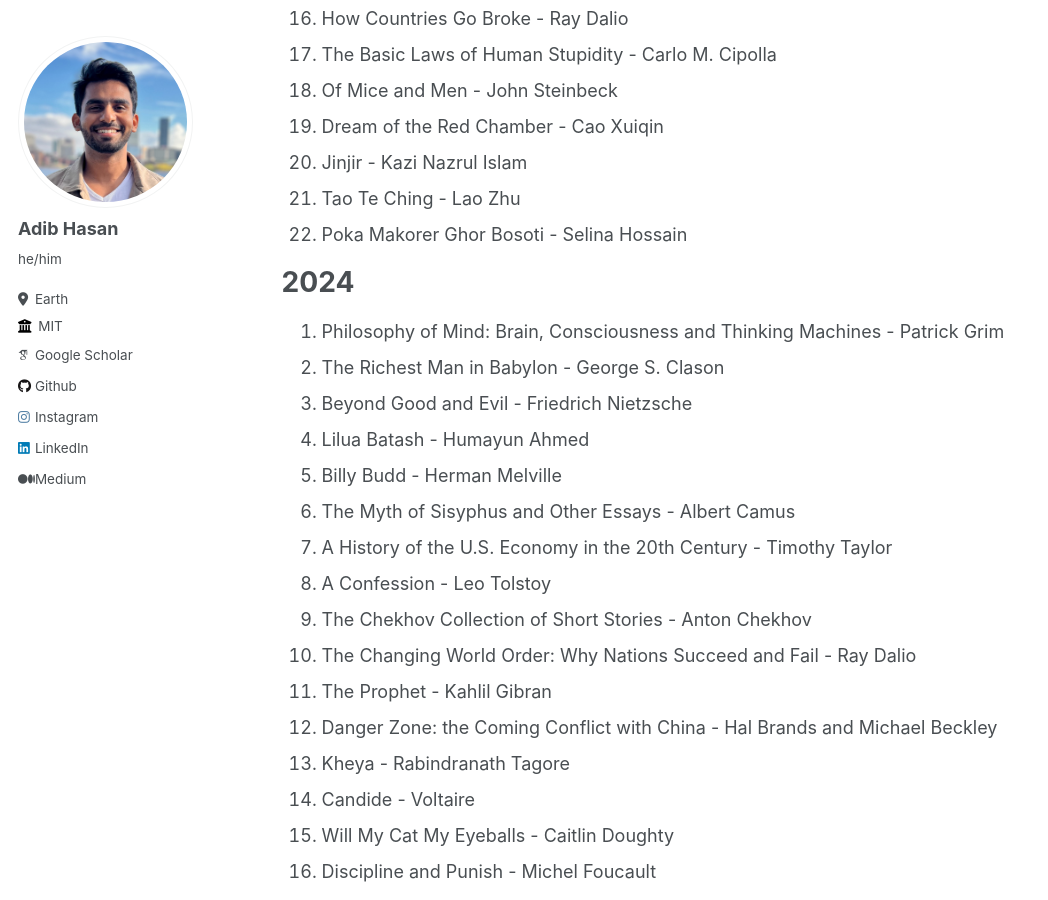
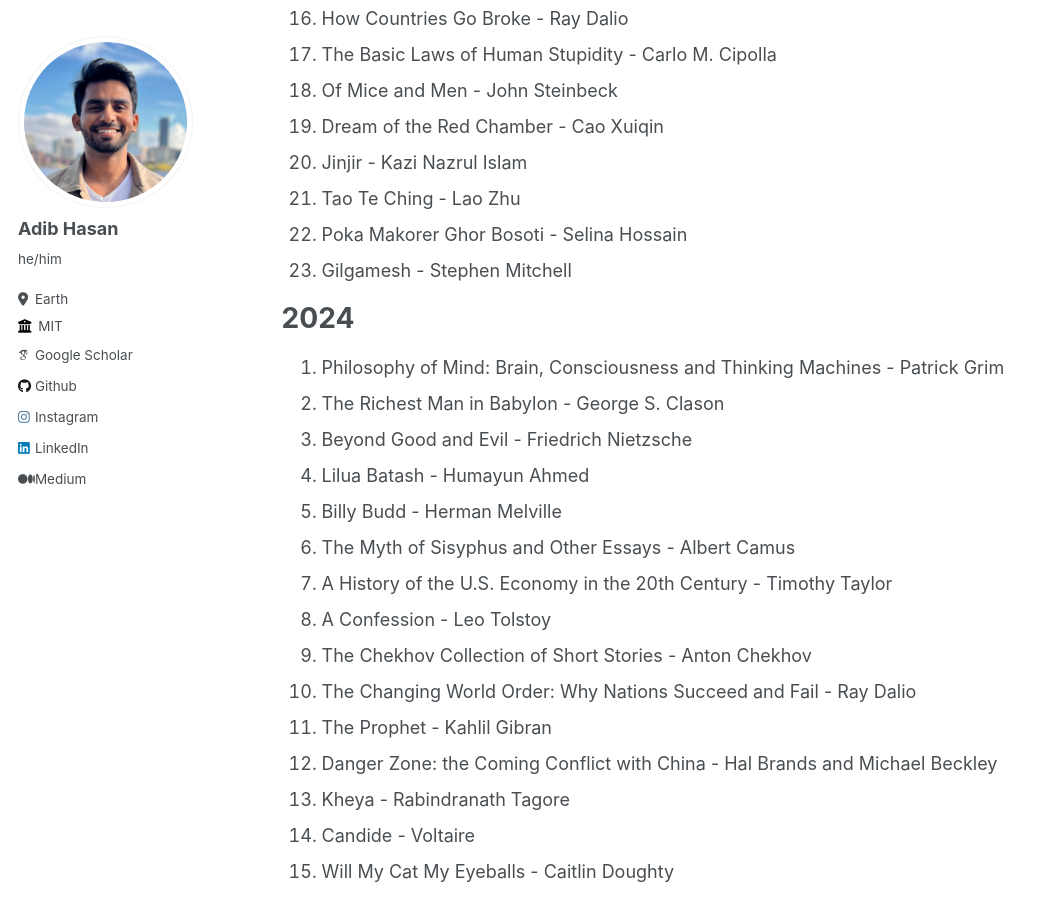
Before and after one commit to Neehan/neehan.github.io, a Jekyll site: the page built from _pages/reading.md, in a window 1280 px wide and 900 px high, scrolled down 902 px. Shown: the whole window, without its empty margins (0-1048 px from the left). Built offline with Jekyll 4.4.1, drawn with Linux system fonts in a browser that asks for light colours; some web fonts are replaced.

Commit message:
Update reading.md

```diff
--- a/_pages/reading.md
+++ b/_pages/reading.md
@@ -30,6 +30,7 @@ Here is what I am currently reading:
 20. Jinjir - Kazi Nazrul Islam
 21. Tao Te Ching - Lao Zhu
 22. Poka Makorer Ghor Bosoti - Selina Hossain
+23. Gilgamesh - Stephen Mitchell
 
 # 2024
 1. Philosophy of Mind: Brain, Consciousness and Thinking Machines - Patrick Grim
```
